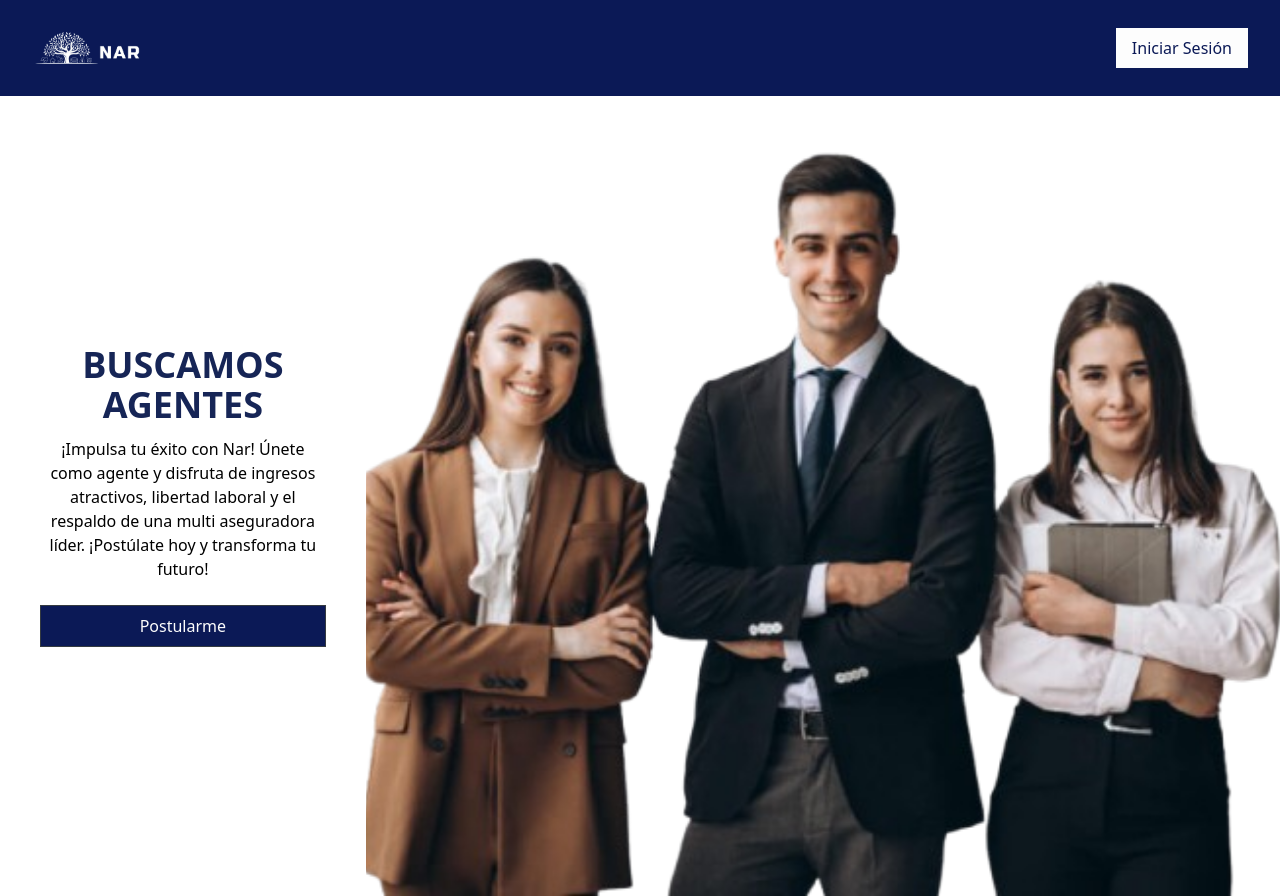
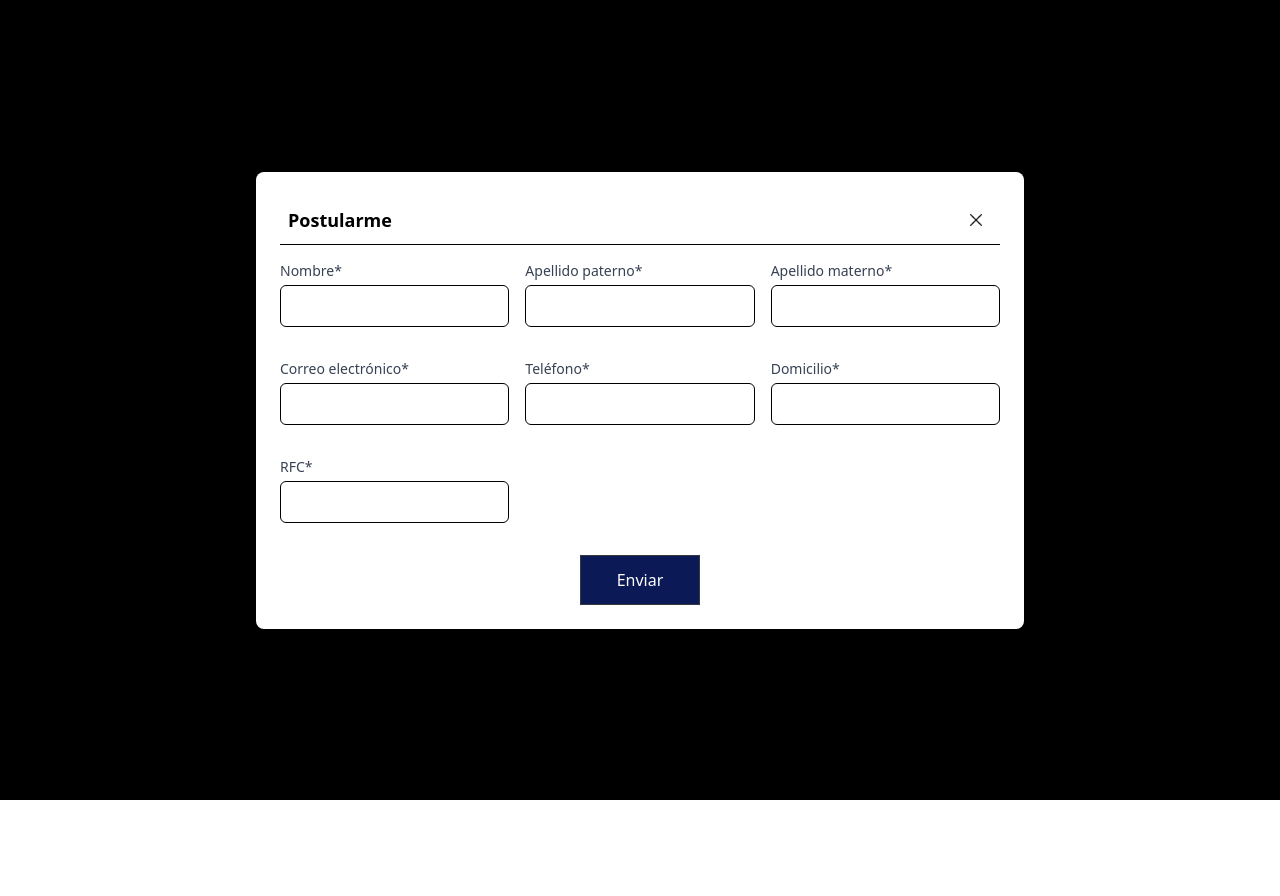
Before and after one commit to Christian20233tn137/multi_aseguradora, a React (Vite) app: page / in a window 1280 px wide. Both pictures are taken after a click on the button "Postularme". Built offline with nearby package versions, Linux system fonts and the light colour scheme; the HTML template or start-up script is replaced by a standard one.

Commit message:
Cambios landing

```diff
--- a/src/components/Home/ImageSection.jsx
+++ b/src/components/Home/ImageSection.jsx
@@ -8,7 +8,7 @@ const ImageSection = () => {
         <img
           src={agentes}
           alt="Agentes"
-          className="object-cover w-full h-full" // Ajusta la imagen para cubrir el contenedor
+          className="object-cover " // Ajusta la imagen para cubrir el contenedor
         />
       </div>
       <div className="absolute opacity-75 w-64 h-64 -z-10 transform rotate-45"></div>
--- a/src/components/Home/Section.jsx
+++ b/src/components/Home/Section.jsx
@@ -1,8 +1,14 @@
-import React from "react";
+import React, { useState } from "react";
+import Close from "./assets/Close.png"; // Ajusta la ruta de tu ícono de cerrar
 
 const Section = () => {
+  const [isModalOpen, setIsModalOpen] = useState(false);
+
+  const openModal = () => setIsModalOpen(true);
+  const closeModal = () => setIsModalOpen(false);
+
   return (
-    <section className="flex flex-col justify-center items-center p-5 lg:p-10">
+    <section className="flex flex-col justify-center items-center p-5 lg:p-10 relative">
       <div className="w-full max-w-[400px] text-center">
         <h1 className="text-2xl lg:text-4xl font-bold text-blue-950">
           BUSCAMOS AGENTES
@@ -12,10 +18,62 @@ const Section = () => {
           atractivos, libertad laboral y el respaldo de una multi aseguradora
           líder. ¡Postúlate hoy y transforma tu futuro!
         </p>
-        <button className="mt-4 lg:mt-6 text-white px-6 py-2 botones w-full">
+        <button
+          className="mt-4 lg:mt-6 text-white px-6 py-2 botones w-full bg-[#0B1956] hover:bg-[#0d246e] rounded-md"
+          onClick={openModal}
+        >
           Postularme
         </button>
       </div>
+
+      {/* Modal */}
+      {isModalOpen && (
+        <div className="fixed inset-0 bg-black bg-opacity-50 flex justify-center items-center px-4 z-50">
+          <div className="bg-white rounded-lg shadow-lg w-full sm:max-w-lg md:max-w-xl lg:max-w-3xl p-4 sm:p-6 max-h-[90vh] overflow-y-auto">
+            <div className="flex justify-between items-center p-2 border-b">
+              <h2 className="text-left font-bold text-lg">Postularme</h2>
+              <img
+                className="object-cover w-8 h-8 cursor-pointer p-1"
+                src={Close}
+                alt="Cerrar"
+                onClick={closeModal}
+              />
+            </div>
+            <form>
+              <div className="mt-4 grid grid-cols-1 sm:grid-cols-2 md:grid-cols-3 gap-4">
+                {[
+                  { label: "Nombre*", type: "text" },
+                  { label: "Apellido paterno*", type: "text" },
+                  { label: "Apellido materno*", type: "text" },
+                  { label: "Correo electrónico*", type: "email" },
+                  { label: "Teléfono*", type: "tel" },
+                  { label: "Domicilio*", type: "text" },
+                  { label: "RFC*", type: "text" },
+                ].map((field, index) => (
+                  <div key={index} className="mb-4">
+                    <label className="block text-sm font-medium text-gray-700">
+                      {field.label}
+                    </label>
+                    <input
+                      type={field.type}
+                      className="mt-1 p-2 w-full border rounded-md"
+                      required
+                    />
+                  </div>
+                ))}
+              </div>
+              <div className="mt-4 flex justify-center">
+                <button
+                  type="submit"
+                  className="w-30 px-6 py-3 bg-[#0B1956] text-white rounded-md hover:bg-[#0d246e] botones"
+                >
+                  Enviar
+                </button>
+              </div>
+            </form>
+          </div>
+        </div>
+      )}
     </section>
   );
 };
```
Also changed, not shown: src/components/Home/assets/Close.png (added), src/components/Home/assets/image.png.
